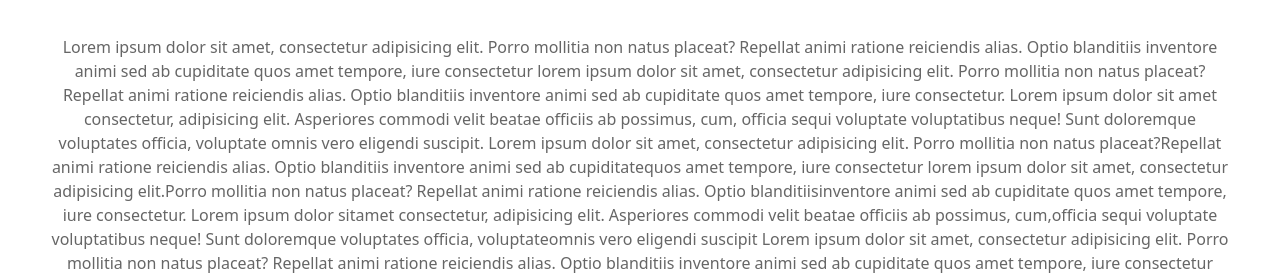
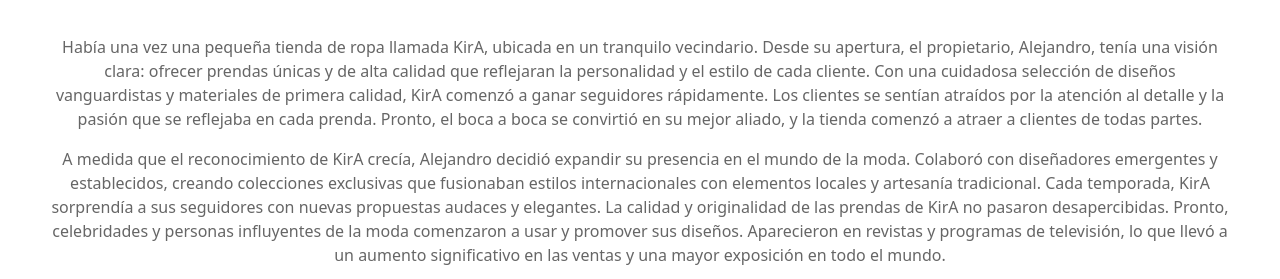
Before and after one commit to BautistaGaber/KirA-page, a website: page proyecto-pagweb/Pages/aboutUs.html in a window 1280 px wide. Shown: the part 640-919 px from the top of the page. Drawn offline with nearby package versions, Linux system fonts and the light colour scheme.

Commit message:
Added new changes on AboutUs

```diff
--- a/proyecto-pagweb/Pages/aboutUs.html
+++ b/proyecto-pagweb/Pages/aboutUs.html
@@ -46,34 +46,29 @@
       </div>
       <div class="text-about">
 
-        <p>Lorem ipsum dolor sit amet, consectetur adipisicing elit. Porro mollitia non natus placeat? Repellat animi
-          ratione reiciendis alias. Optio blanditiis inventore animi sed ab cupiditate quos amet tempore, iure
-          consectetur lorem ipsum dolor sit amet, consectetur adipisicing elit. Porro mollitia non natus placeat?
-          Repellat animi ratione reiciendis alias. Optio blanditiis inventore animi sed ab cupiditate quos amet tempore,
-          iure consectetur. Lorem ipsum dolor sit amet consectetur, adipisicing elit. Asperiores commodi velit beatae
-          officiis ab possimus, cum, officia sequi voluptate voluptatibus neque! Sunt doloremque voluptates officia,
-          voluptate omnis vero eligendi suscipit.
-          Lorem ipsum dolor sit amet, consectetur adipisicing elit. Porro mollitia non natus placeat?Repellat animi
-          ratione reiciendis alias. Optio blanditiis inventore animi sed ab cupiditatequos amet tempore, iure
-          consectetur lorem ipsum dolor sit amet, consectetur adipisicing elit.Porro mollitia non natus placeat?
-          Repellat animi ratione reiciendis alias. Optio blanditiisinventore animi sed ab cupiditate quos amet tempore,
-          iure consectetur. Lorem ipsum dolor sitamet consectetur, adipisicing elit. Asperiores commodi velit beatae
-          officiis ab possimus, cum,officia sequi voluptate voluptatibus neque! Sunt doloremque voluptates officia,
-          voluptateomnis vero eligendi suscipit
-          Lorem ipsum dolor sit amet, consectetur adipisicing elit. Porro mollitia non natus placeat? Repellat animi
-          ratione reiciendis alias. Optio blanditiis inventore animi sed ab cupiditate quos amet tempore, iure
-          consectetur lorem ipsum dolor sit amet, consectetur adipisicing elit. Porro mollitia non natus placeat?
-          Repellat animi ratione reiciendis alias. Optio blanditiis inventore animi sed ab cupiditate quos amet tempore,
-          iure consectetur. Lorem ipsum dolor sit amet consectetur, adipisicing elit. Asperiores commodi velit beatae
-          officiis ab possimus, cum, officia sequi voluptate voluptatibus neque! Sunt doloremque voluptates officia,
-          voluptate omnis vero eligendi suscipit.
-          Lorem ipsum dolor sit amet, consectetur adipisicing elit. Porro mollitia non natus placeat?Repellat animi
-          ratione reiciendis alias. Optio blanditiis inventore animi sed ab cupiditatequos amet tempore, iure
-          consectetur lorem ipsum dolor sit amet, consectetur adipisicing elit.Porro mollitia non natus placeat?
-          Repellat animi ratione reiciendis alias. Optio blanditiisinventore animi sed ab cupiditate quos amet tempore,
-          iure consectetur. Lorem ipsum dolor sitamet consectetur, adipisicing elit. Asperiores commodi velit beatae
-          officiis ab possimus, cum,officia sequi voluptate voluptatibus neque! Sunt doloremque voluptates officia,
-          voluptateomnis vero eligendi suscipit
+        <p>Había una vez una pequeña tienda de ropa llamada KirA, ubicada en un tranquilo vecindario. Desde su apertura,
+          el propietario, Alejandro, tenía una visión clara: ofrecer prendas únicas y de alta calidad que reflejaran la
+          personalidad y el estilo de cada cliente.
+
+          Con una cuidadosa selección de diseños vanguardistas y materiales de primera calidad, KirA comenzó a ganar
+          seguidores rápidamente. Los clientes se sentían atraídos por la atención al detalle y la pasión que se
+          reflejaba en cada prenda. Pronto, el boca a boca se convirtió en su mejor aliado, y la tienda comenzó a atraer
+          a clientes de todas partes.
+        </p>
+        <p>
+          A medida que el reconocimiento de KirA crecía, Alejandro decidió expandir su presencia en el mundo de la moda.
+          Colaboró con diseñadores emergentes y establecidos, creando colecciones exclusivas que fusionaban estilos
+          internacionales con elementos locales y artesanía tradicional. Cada temporada, KirA sorprendía a sus
+          seguidores con nuevas propuestas audaces y elegantes.
+
+          La calidad y originalidad de las prendas de KirA no pasaron desapercibidas. Pronto, celebridades y personas
+          influyentes de la moda comenzaron a usar y promover sus diseños. Aparecieron en revistas y programas de
+          televisión, lo que llevó a un aumento significativo en las ventas y una mayor exposición en todo el mundo.
+        </p>
+        <p>
+          KirA se convirtió en un referente en la industria de la moda, conocida por su estilo inconfundible y su compromiso con la excelencia. Las tiendas KirA se expandieron a las principales ciudades del mundo, y su presencia en línea les permitió llegar a clientes de todos los rincones del planeta. A pesar de su crecimiento, KirA mantuvo su esencia, siguiendo fiel a su misión de ofrecer prendas de calidad que permitieran a las personas expresarse a través de la moda.
+
+La marca KirA se volvió sinónimo de elegancia, originalidad y sofisticación. Los desfiles de moda de KirA eran esperados con gran anticipación, y sus colecciones siempre se destacaban por su innovación y estilo único.
         </p>
       </div>
     </div>
--- a/scss/html/_aboutus.scss
+++ b/scss/html/_aboutus.scss
@@ -5,7 +5,7 @@
     background-repeat: no-repeat;
     background-size: cover;
     background-attachment: fixed;
-    @include widhei(100%,400px)
+    @include widhei(100%,60vh)
   }
   .text-about {
     text-align: center;
```
